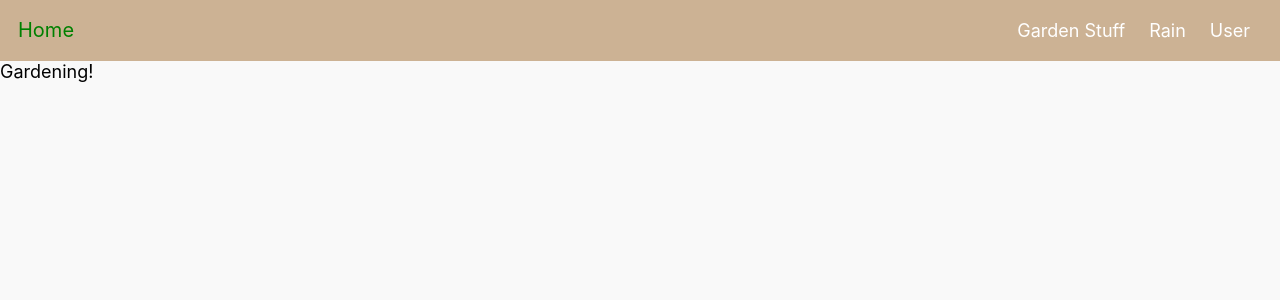
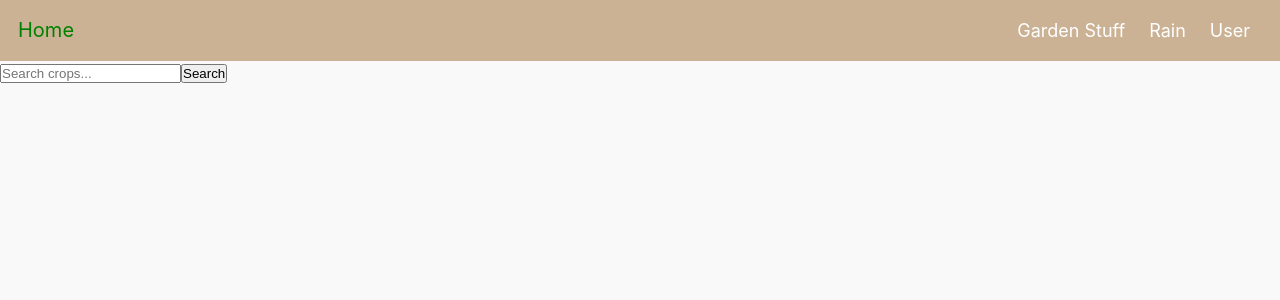
Before and after one commit to morales0/gardening-rain-project, a React (Create React App) app: page /gardening in a window 1280 px wide. Shown: the top 300 px of the page. Built offline with nearby package versions, Linux system fonts and the light colour scheme.

Commit message:
Added gardening component

```diff
--- a/src/App.js
+++ b/src/App.js
@@ -1,16 +1,45 @@
-import {BrowserRouter as Router} from 'react-router-dom'
+import { useEffect } from 'react';
+import { BrowserRouter as Router, Route, Switch } from 'react-router-dom';
 import { Navbar } from './components';
+import { Gardening } from './pages';
 
 function App() {
-  return (
-    <Router>
-      <Navbar/>
 
-      <div>
-        Gardening!
-      </div>
-    </Router>
-  );
+  /* const getCrop = () => {
+    fetch("https://openfarm.cc/api/v1/crops/?filter=chard")
+      .then((resp) =>{
+        console.log(resp)
+        return resp.json()
+      })
+      .then((data) => {
+        console.log(data)
+      })
+  }
+
+  useEffect(() => {
+    getCrop()
+    return () => {
+      console.log("Cleanup")
+    }
+  }, []) */
+
+	return (
+		<Router>
+			<Navbar />
+
+			<Switch>
+				<Route path="/gardening">
+					<Gardening />
+				</Route>
+        <Route path="/rain">
+					<div>Rain!</div>
+				</Route>
+        <Route path="/user">
+					<div>User!</div>
+				</Route>
+			</Switch>
+		</Router>
+	);
 }
 
 export default App;
--- /dev/null
+++ b/src/pages/Gardening/Gardening.js
@@ -0,0 +1,59 @@
+import React, { useState } from 'react'
+import { queryCrop } from '../../services/openFarmApi'
+
+import styled from 'styled-components/macro'
+import './Gardening.css'
+
+const Gardening = () => {
+   const [query, setQuery] = useState("")
+   const [search, setSearch] = useState("off")
+   const [data, setData] = useState([])
+
+
+   const handleSearch = () => {
+      setSearch("pending")
+      // TODO: query cannot have spaces, must replace with plus signs
+      queryCrop(query).then((data) => {
+         console.log(data)
+         setData(data.data)
+         setSearch("found")
+      })
+   }
+
+   return (
+      <div>
+         <div>
+            <input type="text" placeholder="Search crops..."
+               onChange={(e) => setQuery(e.target.value)} />
+            <button onClick={() => handleSearch()}>Search</button>
+         </div>
+         {search === "pending" &&
+            <div>
+               Looking for {query}...
+            </div>
+         }
+         {search === "found" &&
+            <div>
+               Found!
+               <div>
+                  {data.map((crop) => {
+                     return <div css={`
+                        padding: 10px;
+                        margin-bottom: 12px;
+                        border-bottom: 1px solid #444;
+
+                     `}>
+                        <p>{crop.attributes.binomial_name}</p>
+                        <p>{crop.attributes.common_names}</p>
+                        <p>{crop.attributes.description}</p>
+                     </div>
+                  })}
+               </div>
+
+            </div>
+         }
+      </div>
+   )
+}
+
+export default Gardening
--- /dev/null
+++ b/src/pages/index.js
@@ -0,0 +1,6 @@
+import Gardening from "./Gardening/Gardening"
+
+
+export {
+   Gardening
+}
--- /dev/null
+++ b/src/services/openFarmApi.js
@@ -0,0 +1,9 @@
+const queryCrop = (query) => {
+	return fetch(`https://openfarm.cc/api/v1/crops/?filter=${query}`)
+		.then((resp) => {
+      // Check for errors here
+			return resp.json();
+		})
+};
+
+export { queryCrop };
```
Also changed, not shown: src/pages/Gardening/Gardening.css (added).
